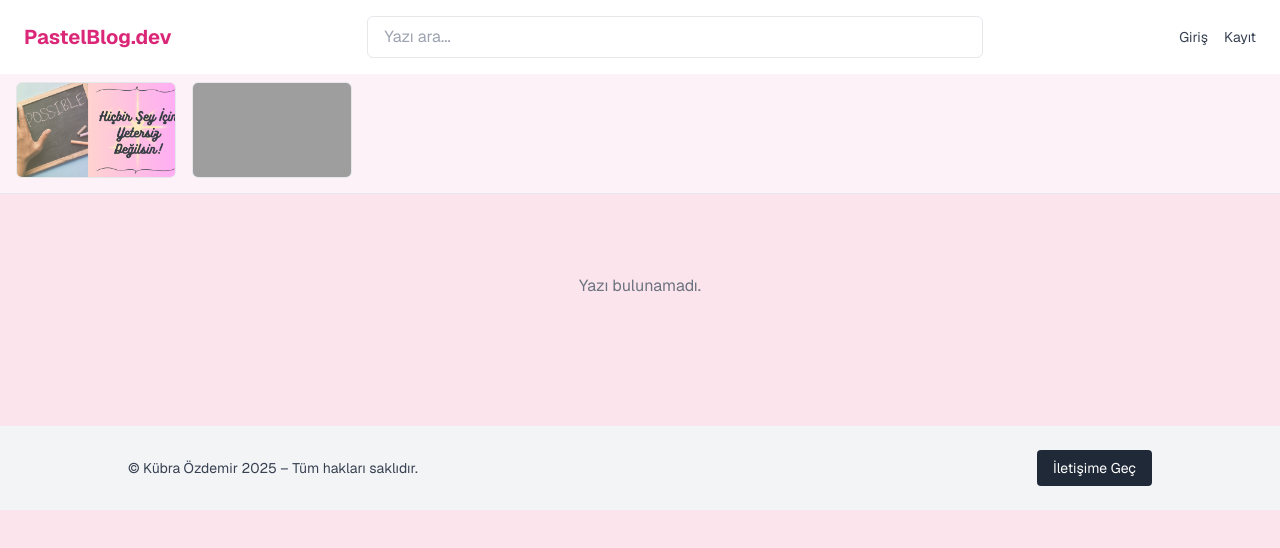
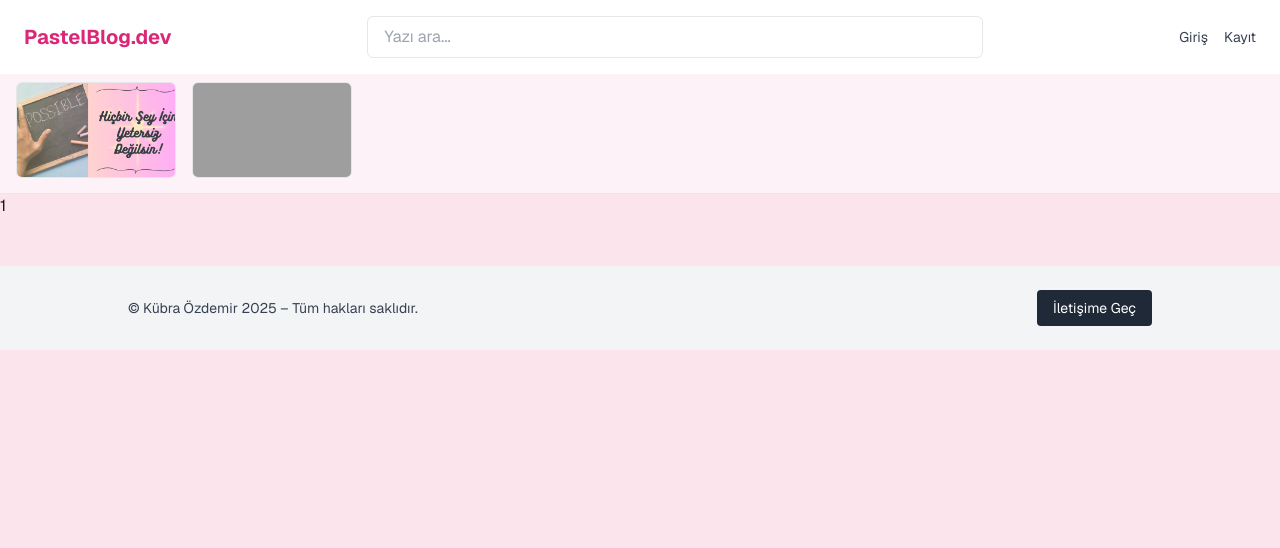
Before and after one commit to kbraozdemir/pastel-page, a Next.js app: page /blog/1 in a window 1280 px wide. Shown: the top 548 px of the page. Built offline with nearby package versions, Linux system fonts and the light colour scheme; grey boxes are pictures that could not be loaded.

Commit message:
fix slug page props

```diff
--- a/src/app/blog/[slug]/page.tsx
+++ b/src/app/blog/[slug]/page.tsx
@@ -1,59 +1,17 @@
-import blogPosts from "@/data/blogPosts.json";
-import ReactMarkdown from "react-markdown";
-import Image from "next/image";
-import Link from "next/link";
+import posts from "@/data/blogPosts.json";
 
-type Props = {
+type PageProps = {
   params: {
     slug: string;
   };
 };
 
-export default function BlogDetail({ params }: Props) {
-  const post = blogPosts.find((p) => p.slug === params.slug);
-
-  if (!post) {
-    return (
-      <div className="text-center py-20 text-gray-500">
-        Yazı bulunamadı.
-      </div>
-    );
-  }
+export default function Page({ params }: PageProps) {
+  const { slug } = params;
 
   return (
-    <main className="max-w-2xl mx-auto py-10 px-4">
-      {post.imageUrl && (
-        <Image
-          src={post.imageUrl}
-          alt={post.title}
-          width={800}
-          height={500}
-          className="rounded-xl mb-6"
-        />
-      )}
-
-      <h1 className="text-3xl font-bold text-pink-700 mb-4">
-        {post.title}
-      </h1>
-
-      <p className="text-sm text-gray-500 mb-6">
-        {new Date(post.date).toLocaleDateString("tr-TR", {
-          year: "numeric",
-          month: "long",
-          day: "numeric",
-        })}
-      </p>
-
-      <div className="prose prose-pink max-w-none">
-        <ReactMarkdown>{post.content}</ReactMarkdown>
-      </div>
-
-      <Link
-        href="/blog"
-        className="mt-6 inline-block bg-pink-100 text-pink-700 px-4 py-2 rounded hover:bg-pink-200 transition"
-      >
-        ← Tüm Yazılara Dön
-      </Link>
-    </main>
+    <div>
+      <h1>{slug}</h1>
+    </div>
   );
 }
```
